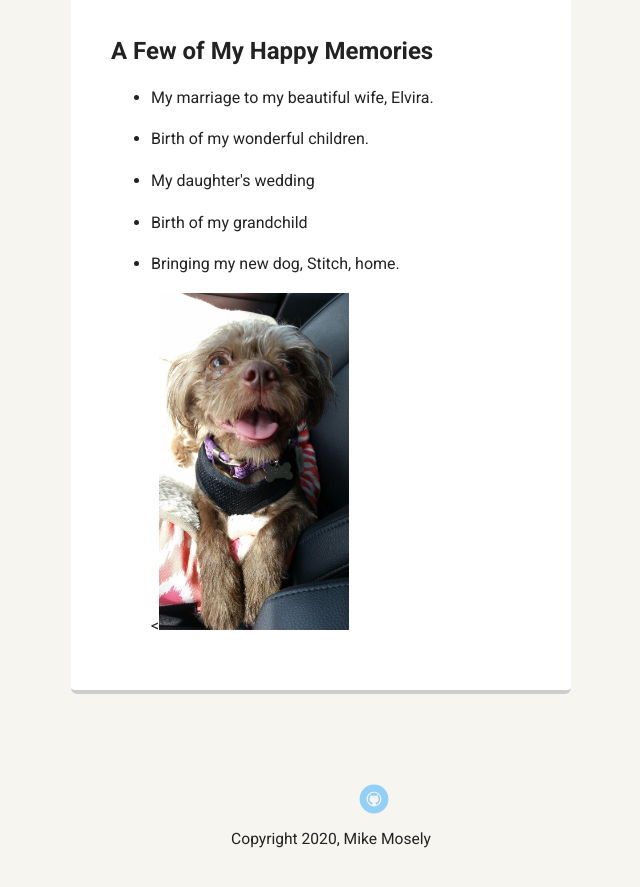
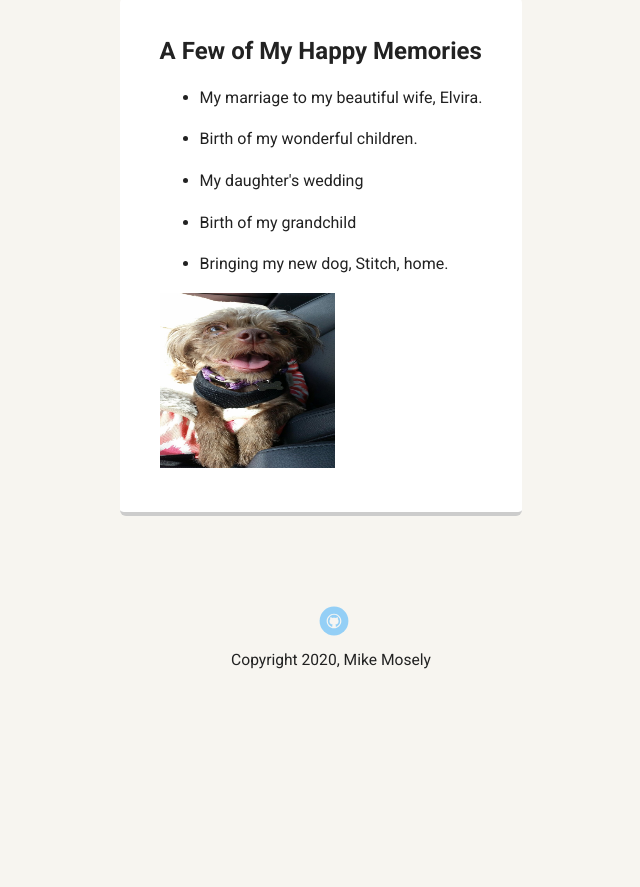
Before and after one commit to TreehouseMikeM/project-1, a plain HTML site: page happymemories.html in a window 1280 px wide. Shown: the part 523-1410 px from the top of the page, without its empty margins (319-959 px from the left). After the commit the page ends 1288 px from the top, so only its background shows below. Drawn offline with Linux system fonts and the light colour scheme; a web font is replaced by a local one.

Commit message:
repaired happymemories.html

```diff
--- a/happymemories.html
+++ b/happymemories.html
@@ -28,18 +28,15 @@
             <li><p>My marriage to my beautiful wife, Elvira.<p></li>
             <li><p>Birth of my wonderful children.</p></li>
             <li><p>My daughter's wedding<p></li>
-              <li><p>Birth of my grandchild</p></li>
-              <li><p>Bringing my new dog, Stitch, home.</p></li>
-              <<img src="images/stitch.jpeg" alt="My dog stitch" width="50%" height="50%">
+            <li><p>Birth of my grandchild</p></li>
+            <li><p>Bringing my new dog, Stitch, home.</p></li>
+          </ul>
+        <img src="images/stitch.jpeg" alt="My dog stitch" width=175 height=175>
       </div>
 
     </main>
     <footer>
-      <ul>
-        <li><a href="#" class="social twitter">Twitter</a></li>
-        <li><a href="#" class="social linkedin">LinkedIn</a></li>
-        <li><a href="#" class="social github">Github</a></li>
-      </ul>
+        <a href="https://github.com/TreehouseMikeM/" target="_blank" class="social github">Github</a>
       <p class="copyright">Copyright 2020, Mike Mosely</p>
     </footer>
   </body>
```
Also changed, not shown: 1 other file.
